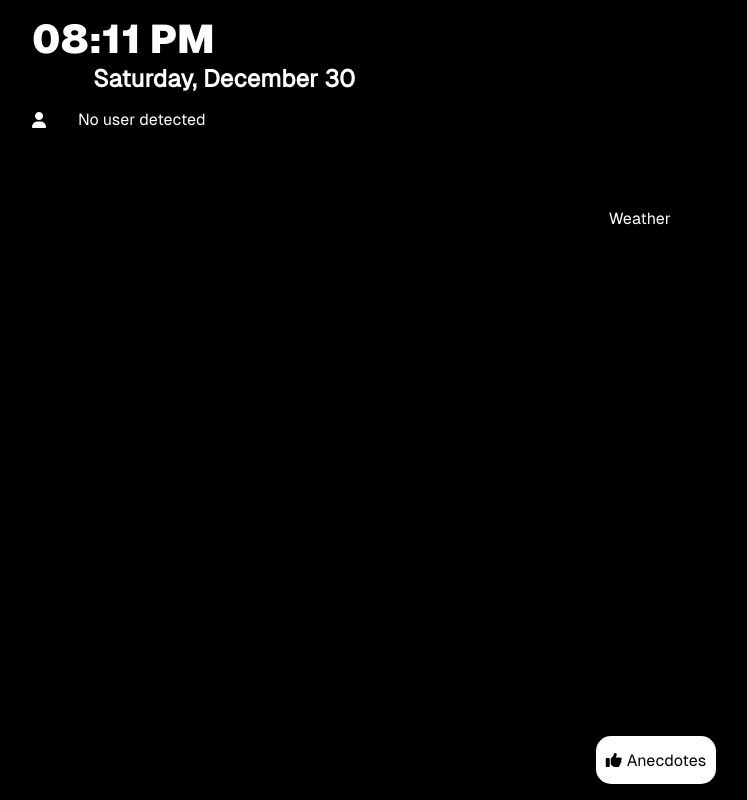
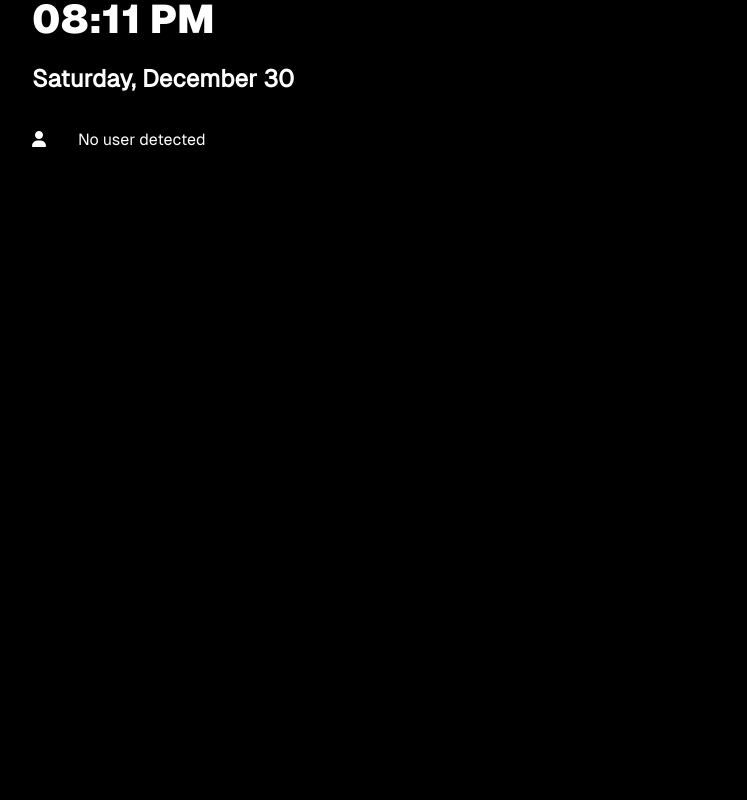
Before and after one commit to Ewando/SMirror, a React (Create React App) app in the folder Mirror/: page / in a window 1280 px wide. Shown: the whole page, without its empty margins (0-747 px from the left). Built offline with nearby package versions, Linux system fonts and the light colour scheme; no server answers.

Commit message:
fixing alignment

```diff
--- a/Mirror/src/App.js
+++ b/Mirror/src/App.js
@@ -31,9 +31,9 @@ function App() {
 
     const handleKeyPress = (event) => {
       if (event.key === 'ArrowUp') {
-        setActiveCardIndex(prevIndex => (prevIndex - 1 + 4) % 4); // Cycle up through 4 cards
+        setActiveCardIndex(prevIndex => (prevIndex - 1 + 4) % 4);
       } else if (event.key === 'ArrowDown') {
-        setActiveCardIndex(prevIndex => (prevIndex + 1) % 4); // Cycle down through 4 cards
+        setActiveCardIndex(prevIndex => (prevIndex + 1) % 4);
       }
     };
 
@@ -61,7 +61,7 @@ function App() {
       switch (event.data) {
         case "Motion detected":
           console.log("Motion Detected");
-          setIsBright(true); // Example of setting state based on motion detection
+          setIsBright(true);
           break;
         default:
           console.log("Unrecognized message or gesture");
@@ -74,20 +74,16 @@ function App() {
       switch (event.data) {
         case "Open Palm":
           console.log("Open Palm gesture detected");
-          // Perform an action or update the state based on the Open Palm gesture
           break;
         case "Thumbs Up":
           console.log("Thumbs Up gesture detected");
           setActiveCardIndex(prevIndex => (prevIndex - 1 + 4) % 4);
-          // Perform an action or update the state based on the Thumbs Up gesture
           break;
         case "Pointing Up":
           console.log("Pointing Up gesture detected");
-          // Perform an action or update the state based on the Pointing Up gesture
           break;
         case "Thumbs Down":
           console.log("Thumbs Down gesture detected");
-          // Perform an action or update the state based on the Thumbs Down gesture
           break;
         default:
           console.log("Unrecognized message or gesture");
@@ -122,25 +118,22 @@ function App() {
 
   const contentTitles = ["Weather", "Anecdotes", "Ask Myra", "Calendar"];
 
+  const showContentAndFooter = recognizedUser && isBright;
+
   const renderActiveCard = () => {
+    if (!showContentAndFooter) return null;
+
     switch (activeCardIndex) {
-      case 0:
-        return <div className='contentCard'><p>Weather</p></div>;
-      case 1:
-        return <div className='contentCard'><p>Anecdotes</p></div>;
-      case 2:
-        return <div className='contentCard'><p>Ask Myra</p></div>;
-      case 3:
-        return <div className='contentCard'><p>Calendar</p><Calendar /></div>;
-      default:
-        return <div className='contentCard'><p>Unknown Card</p></div>;
+      case 0: return <div className='contentCard'><p>Weather</p></div>;
+      case 1: return <div className='contentCard'><p>Anecdotes</p></div>;
+      case 2: return <div className='contentCard'><p>Ask Myra</p></div>;
+      case 3: return <div className='contentCard'><p>Calendar</p><Calendar /></div>;
+      default: return <div className='contentCard'><p>Unknown Card</p></div>;
     }
   };
 
   const getNextPageTitle = () => {
-    // Calculate the index of the next page
     const nextIndex = (activeCardIndex + 1) % contentTitles.length;
-    // Return the title of the next page
     return contentTitles[nextIndex];
   };
 
@@ -166,13 +159,17 @@ function App() {
 
       </div>
 
-      <section className='content'>
-        {renderActiveCard()}
-      </section>
+      {showContentAndFooter && (
+        <>
+          <section className='content'>
+            {renderActiveCard()}
+          </section>
 
-      <section className='footer'>
-        <p><i className="fa-solid fa-thumbs-up"></i>{getNextPageTitle()}</p>
-      </section>
+          <section className='footer'>
+            <p><i className="fa-solid fa-thumbs-up"></i> {getNextPageTitle()}</p>
+          </section>
+        </>
+      )}
 
       <section className={`userDetectionField ${isBright ? 'brighten' : ''}`}>
       </section>
--- a/Mirror/src/App.scss
+++ b/Mirror/src/App.scss
@@ -87,7 +87,7 @@ body {
 
   h1, h2 {
     width: max-content;
-    margin: 0 auto;
+
   }
 
   h1 {
@@ -179,6 +179,7 @@ body {
     background-color: white;
     padding: 10px;
     border-radius: 15px;
+    height: 25%;
 
    i {
     margin-right: 5px;
```
Also changed, not shown: 1 other file (tests, documents, lock files or other folders).
